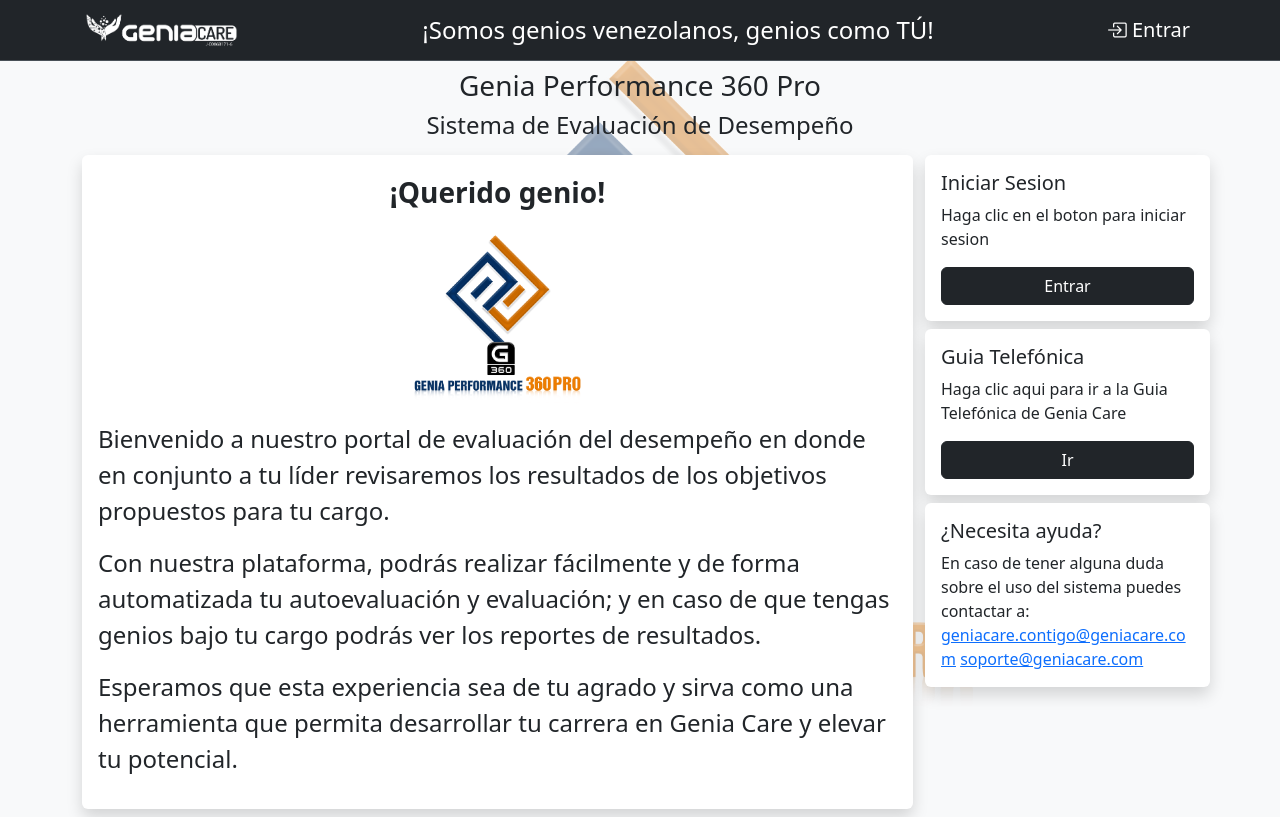
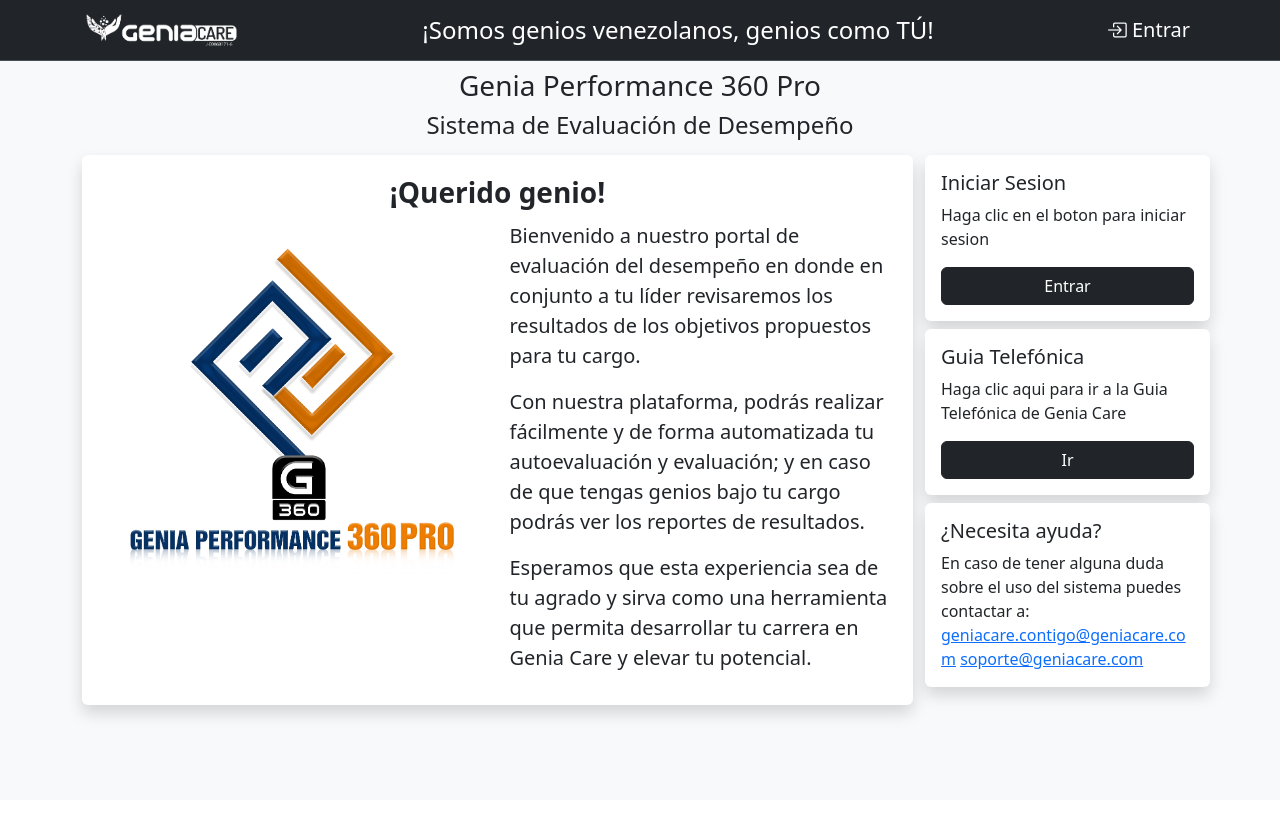
Before and after one commit to Deatherdreamer/genia_kpi_project, a Django app: page / in a window 1280 px wide. After the commit the page ends 721 px from the top, so only its background shows below. Run offline with Django 4.2, Linux system fonts and the light colour scheme; some libraries are stand-ins or nearby versions.

Commit message:
banner change again

```diff
--- a/mysite/settings.py
+++ b/mysite/settings.py
@@ -147,11 +147,13 @@ USE_TZ = True
 
 STATIC_URL = 'static/'
 STATICFILES_DIRS = [BASE_DIR / "static"]
-MEDIA_ROOT = os.path.join(BASE_DIR, 'media')
+
 MEDIA_URL = '/media/'
 LOGIN_URL = '/signin'
 LOGIN_REDIRECT_URL = '/'
 LOGOUT_REDIRECT_URL = '/signin'
+STATIC_ROOT = "/home/geniaca1/public_html/kpi.geniacare.com/static/"
+MEDIA_ROOT = "/home/geniaca1/public_html/kpi.geniacare.com/media/"
 
 
 # Default primary key field type
--- a/performanceGC/templates/index.html
+++ b/performanceGC/templates/index.html
@@ -17,23 +17,31 @@
                 <div class="card-title fw-bold fs-3 text-center">
                     ¡Querido genio!
                 </div>
-                <div class="text-center">
-                    <img src="{% static 'LOGO GENIA PERFORMANCE 360 PRO 29112023.png' %}" alt="logo" width="25%" class="img-fluid m-0 p-0">
+                <div class="row">
+                    <div class="col">
+                        <img src="{% static 'LOGO GENIA PERFORMANCE 360 PRO 29112023.png' %}" alt="logo" width="100%"
+                            class="img-fluid">
                     </div>
-                <p class="lead fs-4 ">
+                    <div class="col">
+                        <p class="lead fs-5 ">
                             Bienvenido a nuestro portal de evaluación del desempeño en donde en conjunto a tu líder
                             revisaremos los
                             resultados de los objetivos propuestos para tu cargo.
                         </p>
-                <p class="lead fs-4">
-                    Con nuestra plataforma, podrás realizar fácilmente y de forma automatizada tu autoevaluación y
-                    evaluación; y en caso de que tengas genios bajo tu cargo podrás ver los reportes de resultados.
+                        <p class="lead fs-5">
+                            Con nuestra plataforma, podrás realizar fácilmente y de forma automatizada tu
+                            autoevaluación y
+                            evaluación; y en caso de que tengas genios bajo tu cargo podrás ver los reportes de
+                            resultados.
 
                         </p>
-                <p class="lead fs-4 ">
+                        <p class="lead fs-5 ">
                             Esperamos que esta experiencia sea de tu agrado y sirva como una herramienta que permita
                             desarrollar tu carrera en Genia Care y elevar tu potencial.
                         </p>
+                    </div>
+                </div>
+
 
             </div>
 
--- a/performanceGC/templates/main.html
+++ b/performanceGC/templates/main.html
@@ -113,7 +113,7 @@
       scrollbar-color: #888 #f1f1f1;
     }
 
-  body::before {
+  {% comment %} body::before {
     content: "";
     background: url("{% static 'LOGO GENIA PERFORMANCE 360 PRO 29112023.png' %}");
     opacity: 0.4;  /* Adjust opacity here */
@@ -127,7 +127,7 @@
     background-position: center center;
     background-size: contain;
   }
-
+   {% endcomment %}
   </style>
 </head>
 
```
Also changed, not shown: db.sqlite3. Lines whose indentation alone changed are shown as unchanged.
